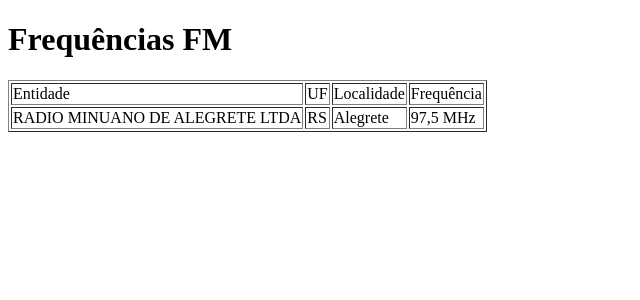
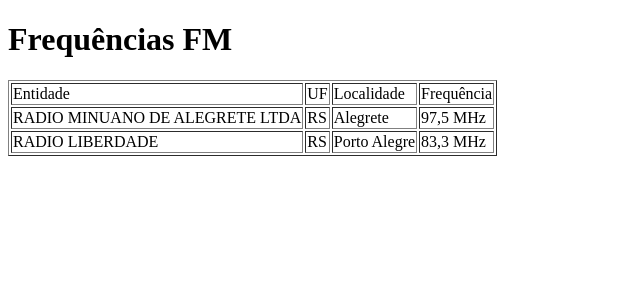
Before and after one commit to matheusdguerra/Estacao-FM, a Django app: page / in a window 1280 px wide. Shown: the top 300 px of the page, without its empty margins (0-640 px from the left). Run offline with Django 4.2, Linux system fonts and the light colour scheme.

Commit message:
Ajuste template index.html

```diff
--- a/fm/core/templates/index.html
+++ b/fm/core/templates/index.html
@@ -19,6 +19,12 @@
             <td>Alegrete</td>
             <td>97,5 MHz</td>
         </tr>
+        <tr>
+          <td>RADIO LIBERDADE</td>
+          <td>RS</td>
+          <td>Porto Alegre</td>
+          <td>83,3 MHz</td>
+        </tr>
         </table>
   </body>
 </html>
```
